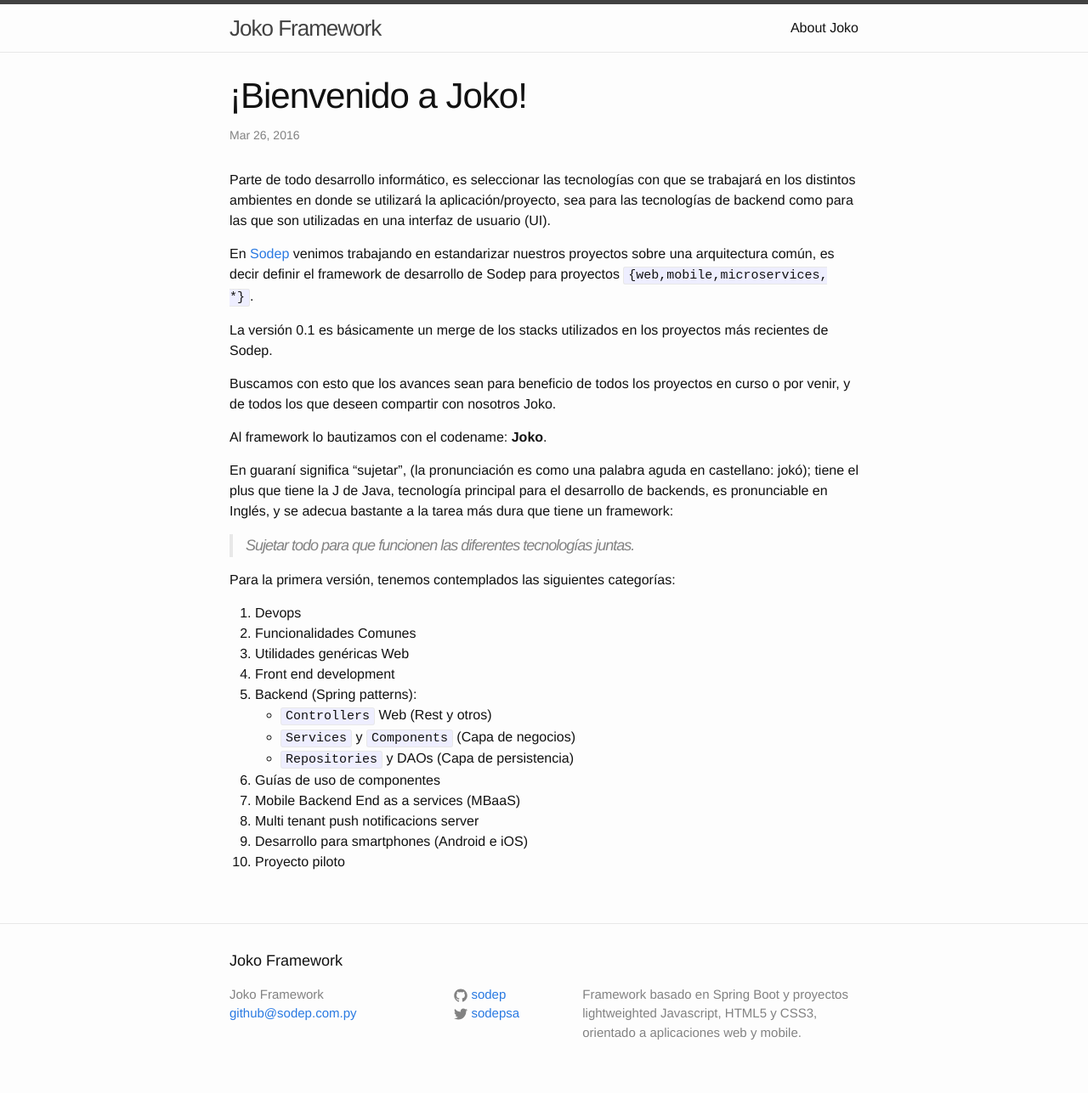
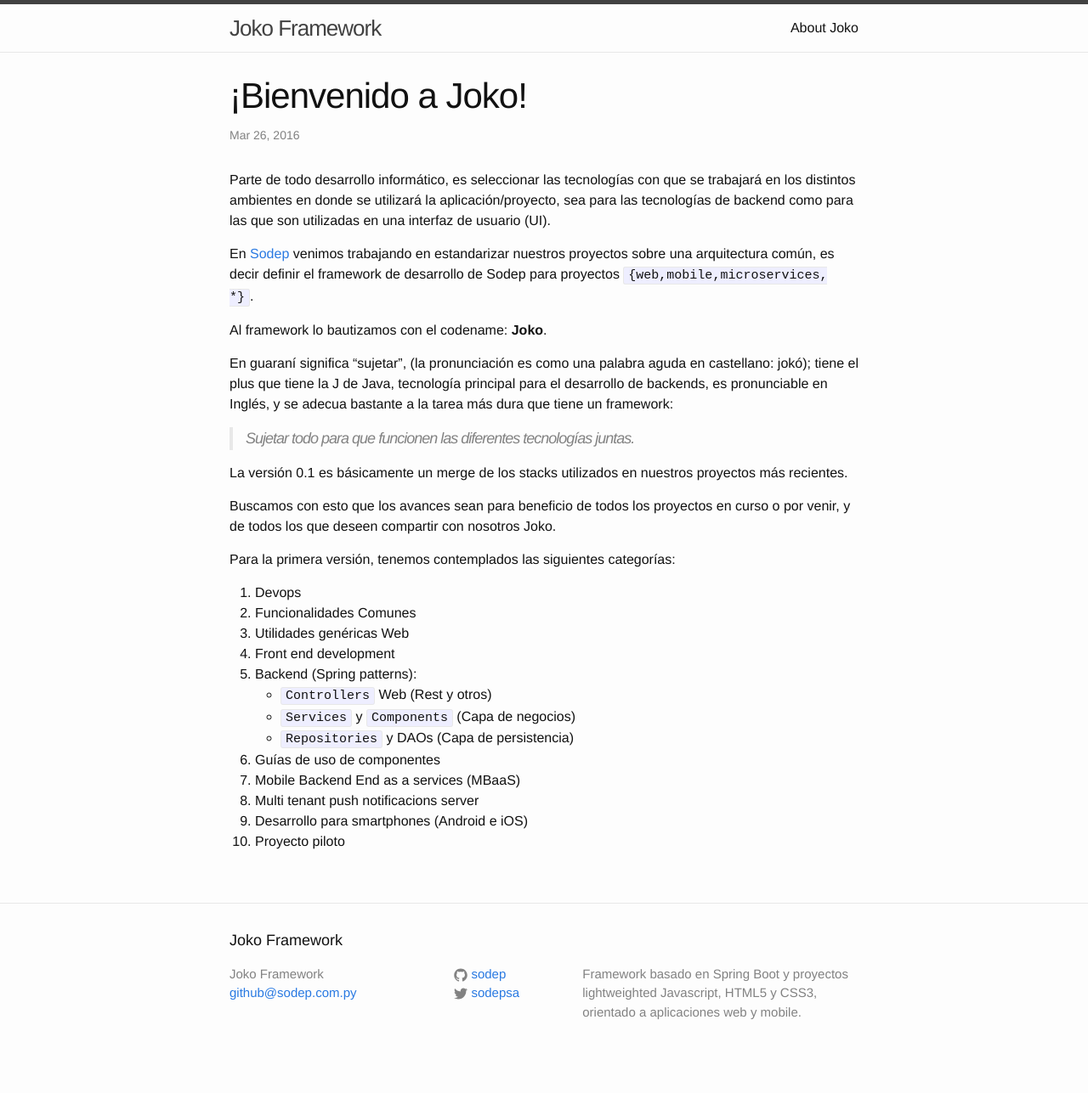
Before and after one commit to sodep/joko, a Jekyll site: the page built from _posts/2016-03-26-welcome-to-joko.markdown, in a window 1280 px wide. Shown: the whole page at 85% size. Built offline with Jekyll 4.4.1, drawn with Linux system fonts in a browser that asks for light colours; after the commit the page ends 1263 px from its top, so only the background shows below that.

Commit message:
Se corrige el orden en el primer post

```diff
--- a/_posts/2016-03-26-welcome-to-joko.markdown
+++ b/_posts/2016-03-26-welcome-to-joko.markdown
@@ -9,15 +9,15 @@
 
 En [Sodep](http://www.sodep.com.py) venimos trabajando en  estandarizar nuestros proyectos sobre una arquitectura común, es decir definir el framework de desarrollo de Sodep para proyectos `{web,mobile,microservices, *}`.
 
-La versión 0.1 es básicamente un merge de los stacks utilizados en los proyectos más recientes de Sodep.
-
-Buscamos con esto que los avances sean para beneficio de todos los proyectos en curso o por venir, y de todos los que deseen compartir con nosotros Joko.
-
 Al framework lo bautizamos con el codename: **Joko**.
 
 En guaraní significa "sujetar", (la pronunciación es como una palabra aguda en castellano: jokó);  tiene el plus que tiene la J de Java, tecnología principal para el desarrollo de backends,  es pronunciable en Inglés, y se adecua bastante a la tarea más dura que tiene un framework:
 
 >Sujetar todo para que funcionen las diferentes tecnologías juntas.
+
+La versión 0.1 es básicamente un merge de los stacks utilizados en nuestros proyectos más recientes.
+
+Buscamos con esto que los avances sean para beneficio de todos los proyectos en curso o por venir, y de todos los que deseen compartir con nosotros Joko.
 
 Para la primera versión, tenemos contemplados las siguientes categorías:
 
```
